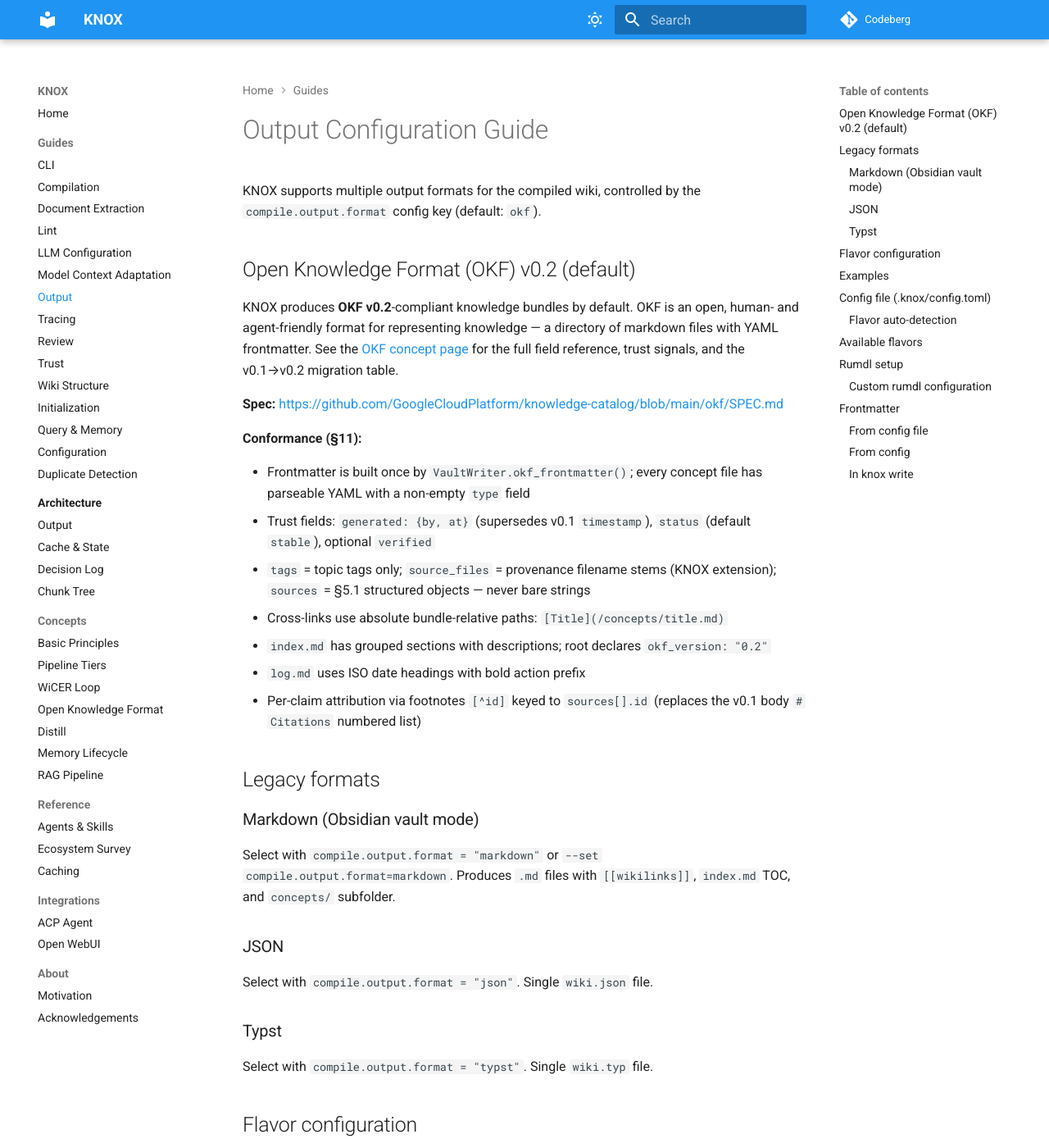
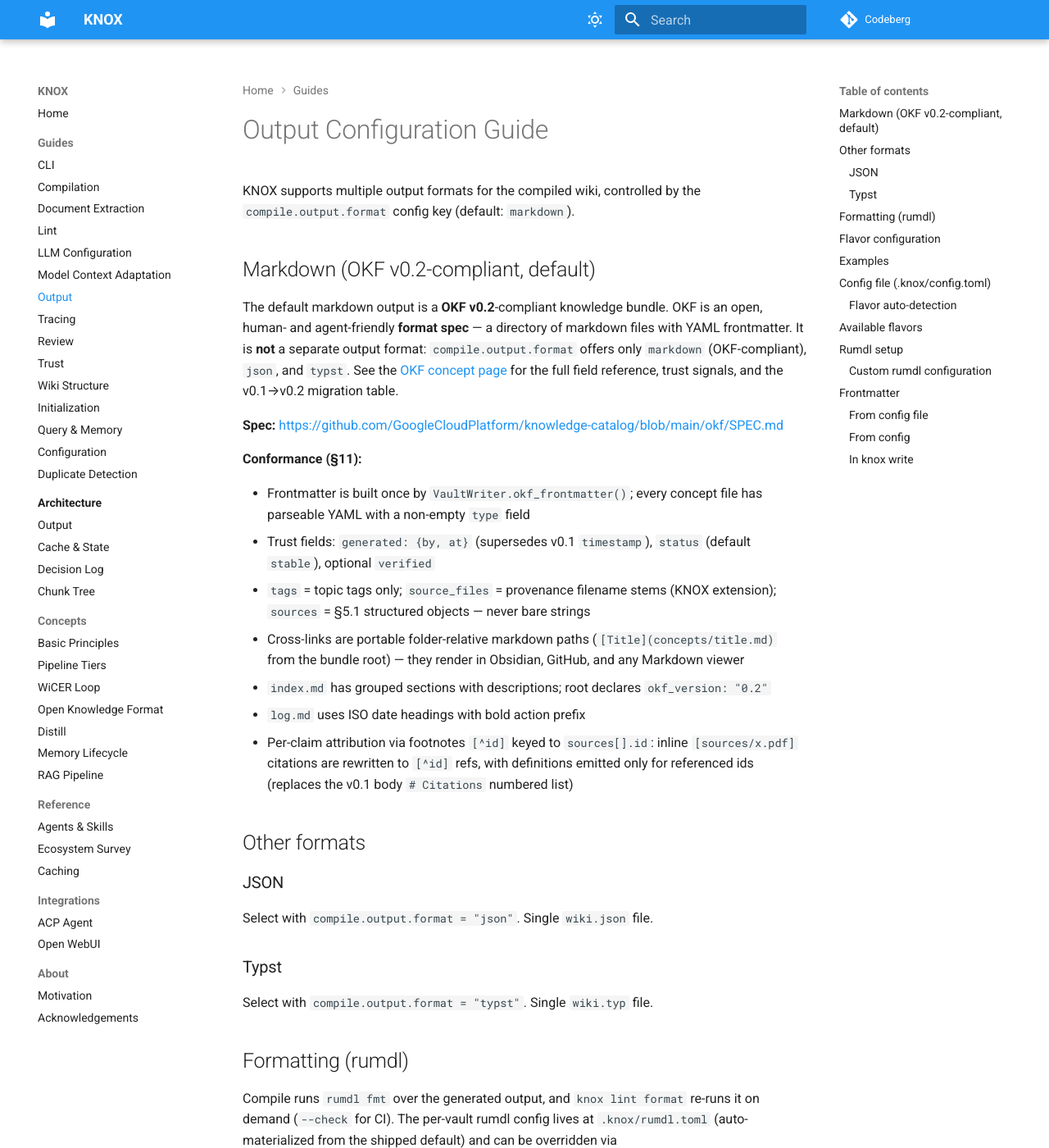
Before and after one commit to jr2804/kompend, an MkDocs documentation site: the page built from docs/guides/output.md, in a window 1280 px wide and 1400 px high. Shown: the whole window at 82% size. Built offline with MkDocs 1.6.1 and Material for MkDocs 9.7.7, drawn with Linux system fonts in a browser that asks for light colours; some of the changed text lies outside the part shown.

Commit message:
📝 docs: OKF is a compliance spec, not an output format; document rumdl config

````diff
--- a/docs/guides/output.md
+++ b/docs/guides/output.md
@@ -1,13 +1,15 @@
 # Output Configuration Guide
 
 KNOX supports multiple output formats for the compiled wiki, controlled by the
-`compile.output.format` config key (default: ``okf``).
+`compile.output.format` config key (default: ``markdown``).
 
-## Open Knowledge Format (OKF) v0.2 (default)
+## Markdown (OKF v0.2-compliant, default)
 
-KNOX produces **OKF v0.2**-compliant knowledge bundles by default. OKF is an open,
-human- and agent-friendly format for representing knowledge — a directory of
-markdown files with YAML frontmatter. See the [OKF concept page](../concepts/open-knowledge-format.md)
+The default markdown output is a **OKF v0.2**-compliant knowledge bundle. OKF
+is an open, human- and agent-friendly **format spec** — a directory of
+markdown files with YAML frontmatter. It is **not** a separate output format:
+`compile.output.format` offers only `markdown` (OKF-compliant), `json`, and
+`typst`. See the [OKF concept page](../concepts/open-knowledge-format.md)
 for the full field reference, trust signals, and the v0.1→v0.2 migration table.
 
 **Spec:** <https://github.com/GoogleCloudPlatform/knowledge-catalog/blob/main/okf/SPEC.md>
@@ -20,18 +22,17 @@ for the full field reference, trust signals, and the v0.1→v0.2 migration table
   ``status`` (default ``stable``), optional ``verified``
 - ``tags`` = topic tags only; ``source_files`` = provenance filename stems
   (KNOX extension); ``sources`` = §5.1 structured objects — never bare strings
-- Cross-links use absolute bundle-relative paths: ``[Title](/concepts/title.md)``
+- Cross-links are portable folder-relative markdown paths
+  (``[Title](concepts/title.md)`` from the bundle root) — they render in
+  Obsidian, GitHub, and any Markdown viewer
 - ``index.md`` has grouped sections with descriptions; root declares ``okf_version: "0.2"``
 - ``log.md`` uses ISO date headings with bold action prefix
-- Per-claim attribution via footnotes ``[^id]`` keyed to ``sources[].id``
-  (replaces the v0.1 body ``# Citations`` numbered list)
+- Per-claim attribution via footnotes ``[^id]`` keyed to ``sources[].id``:
+  inline ``[sources/x.pdf]`` citations are rewritten to ``[^id]`` refs, with
+  definitions emitted only for referenced ids (replaces the v0.1 body
+  ``# Citations`` numbered list)
 
-## Legacy formats
-
-### Markdown (Obsidian vault mode)
-
-Select with ``compile.output.format = "markdown"`` or ``--set compile.output.format=markdown``.
-Produces ``.md`` files with ``[[wikilinks]]``, ``index.md`` TOC, and ``concepts/`` subfolder.
+## Other formats
 
 ### JSON
 
@@ -40,6 +41,13 @@ Select with ``compile.output.format = "json"``. Single ``wiki.json`` file.
 ### Typst
 
 Select with ``compile.output.format = "typst"``. Single ``wiki.typ`` file.
+
+## Formatting (rumdl)
+
+Compile runs `rumdl fmt` over the generated output, and `knox lint format`
+re-runs it on demand (`--check` for CI). The per-vault rumdl config lives at
+`.knox/rumdl.toml` (auto-materialized from the shipped default) and can be
+overridden via `compile.output.rumdl_config`.
 
 ## Flavor configuration
 
@@ -126,19 +134,13 @@ If rumdl is not installed, KNOX falls back to raw canonical Markdown with a warn
 
 ### Custom rumdl configuration
 
-Create `.rumdl.toml` in your project root:
+The vault's rumdl config lives at `.knox/rumdl.toml` (auto-materialized from
+the shipped default on first use — edit that copy, it is never overwritten).
+Point `compile.output.rumdl_config` elsewhere to use a custom file:
 
 ```toml
-line-length = 100
-rules.MD013.line-length = 100
-rules.MD033.allowed_elements = ["sup", "sub"]
-```
-
-Then reference it in your KNOX config:
-
-```yaml
-output:
-  rumdl_config: .rumdl.toml
+MD013 = { line_length = 200 }
+MD033 = { allowed_elements = ["sup", "sub"] }
 ```
 
 > **Note:** If a flavor you need is not supported, contribute upstream to
````
Also changed, not shown: docs/concepts/open-knowledge-format.md (+1 -1 lines), docs/index.md (+1 -1 lines), src/knox/AGENTS.md (+22 -14 lines), src/knox/output/AGENTS.md (+15 -9 lines), 1 other file.
